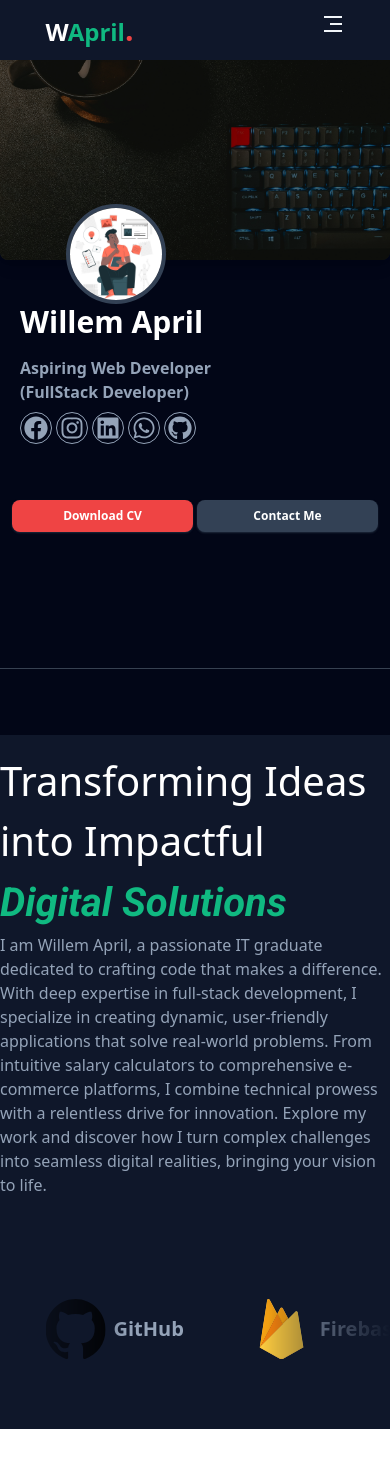
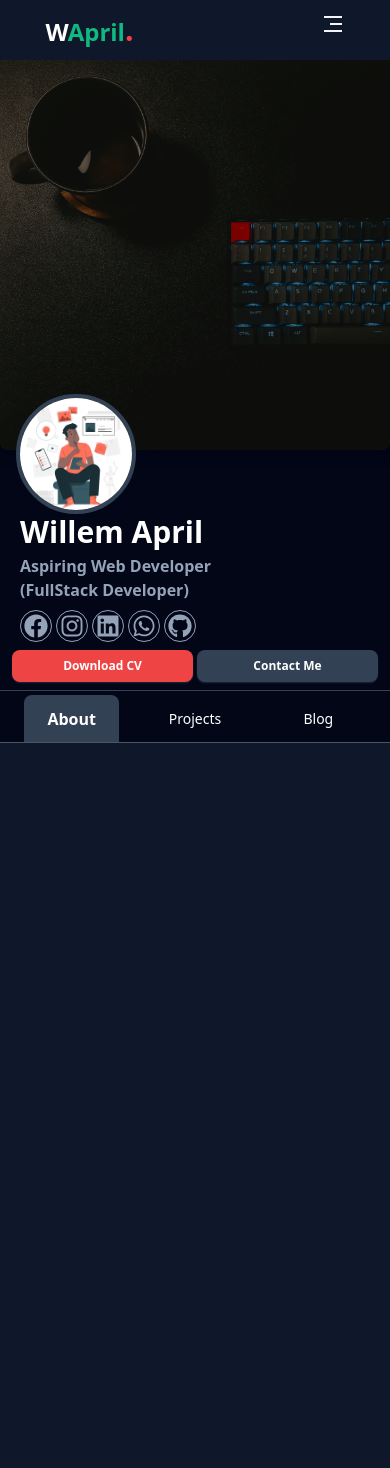
Before and after one commit to Willie3011/my-potfolio, a React (Vite) app: page / in a window 390 px wide. Shown: the top 1468 px of the page. Before the commit the page ends 1429 px from the top, so only its background shows below. Built offline with nearby package versions, Linux system fonts and the light colour scheme.

Commit message:
feature: created tabs

```diff
--- a/src/components/Header/Header.jsx
+++ b/src/components/Header/Header.jsx
@@ -1,27 +1,30 @@
+/* eslint-disable react/prop-types */
 import profile from '../../assets/banner.jpg'
 import banner from '../../assets/banner1.jpg';
 import { FaFacebook, FaLinkedin, FaInstagram, FaWhatsapp, FaGithub } from "react-icons/fa";
+import Tabs from '../Tabs/Tabs';
 
-function Header() {
+function Header({ tabs, activeTab, onTabClick }) {
+
     return (
-        <header className="-z-10 h-[80vh] w-full flex flex-col items-center bg-slate-950">
+        <header className="-z-10 h-[80vh] max-md:h-auto w-full flex flex-col items-center bg-slate-950">
             {/* Banner */}
             <div className="relative h-[30%] sm:h-[40%] md:h-[50%] lg:h-[60%] w-full lg:w-[90%] max-w-[1440px] rounded-b-lg shadow-lg overflow-hidden">
                 <img src={banner} className='h-full w-full object-cover' />
                 <div className="absolute left-0 top-0 h-full w-full opacity-50 bg-black"></div>
             </div>
             {/* Wrapper */}
-            <div className="relative mb-2 px-3 h-[60%] sm:h-[50%] md:h-[40%] lg:h-[30%] lg:w-[90%] w-full max-w-[1440px]">
+            <div className="relative mb-2 px-3 h-auto sm:h-1/2 md:h-[40%] lg:h-[30%] lg:w-[90%] w-full max-w-[1440px]">
                 {/* Profile Wrapper*/}
-                <div className="h-[80%] w-full flex items-start justify-between max-md:flex-col max-md:gap-2">
+                <div className="h-[80%] max-md:h-auto w-full flex items-start justify-between max-md:flex-col max-md:gap-2">
                     <div className="flex items-center h-full max-md:flex-col">
                         {/* Image */}
-                        <div className="-mt-14 2xl:-mt-40 lg:ml-8 max-sm:h-[100px] max-md:h-[150px] md:h-[180px] 2xl:h-[350px] cursor-pointer border-4 border-slate-700 rounded-full overflow-hidden bg-slate-600">
+                        <div className="-mt-14 2xl:-mt-40 max-md:-ml-20 lg:ml-8 max-sm:h-[120px] max-md:h-[150px] md:h-[180px] 2xl:h-[350px] cursor-pointer border-4 border-slate-700 rounded-full overflow-hidden bg-slate-600">
                             <img src={profile} className='w-full h-full object-cover' />
                         </div>
                         <div className="ml-2 2xl:-mt-32">
                             {/* Name and Profession */}
-                            <div className="flex flex-col gap-4">
+                            <div className="flex flex-col gap-1 2xl:gap-4">
                                 <h1 className='text-3xl 2xl:text-8xl font-bold'>Willem April</h1>
                                 <h2 className='text-slate-400 2xl:text-3xl 2xl:w-fit font-semibold w-[200px]'>Aspiring Web Developer (FullStack Developer)</h2>
                             </div>
@@ -70,7 +73,11 @@ function Header() {
 
             </div>
             <div className="h-[1px] w-full bg-gray-700"></div>
-            <div className="h-[10%]"></div>
+
+            {/* Tabs */}
+            <div className="max-md:h-auto w-full">
+                <Tabs tabs={tabs} activeTab={activeTab} onTabClick={onTabClick}/>
+            </div>
         </header>
     )
 }
--- /dev/null
+++ b/src/components/Tabs/Tabs.jsx
@@ -0,0 +1,23 @@
+/* eslint-disable react/prop-types */
+
+
+function Tabs({ tabs, activeTab, onTabClick }) {
+
+  return (
+    <div className="container h-12 border-b mt-1 border-gray-600">
+        <ul className="h-full flex items-center gap-7 px-6">
+        {tabs.map((tab) => (
+            <li
+            key={tab.id}
+            className={activeTab === tab.id ? "bg-slate-700 h-full rounded-t-lg flex justify-center items-center text-lg cursor-pointer font-semibold max-md:text-base w-[100px]" : "cursor-pointer hover:bg-slate-700 rounded-t-lg h-full w-[100px] flex items-center justify-center max-md:text-sm"}
+            onClick={() => onTabClick(tab.id)}
+            >
+                {tab.title}
+            </li>
+        ))}
+        </ul>
+    </div>
+  )
+}
+
+export default Tabs
--- a/src/pages/Home/Home.jsx
+++ b/src/pages/Home/Home.jsx
@@ -1,14 +1,49 @@
+import { useState } from "react";
 import Navbar from '../../components/Navbar/Navbar'
-import Banner from '../../sections/Banner/Banner'
-import Skills from '../../sections/Skills/Skills'
 import Header from '../../components/Header/Header'
+import About from '../../sections/About/About';
+import Projects from '../../sections/Projects/Projects';
+import Blog from '../../sections/Blog/Blog';
+
 function Home() {
+  const [activeTab, setActiveTab] = useState(1);
+  const tabs = [
+    {
+      id: 1,
+      title: 'About',
+    },
+    {
+      id: 2,
+      title: 'Projects',
+    },
+    {
+      id: 3,
+      title: 'Blog',
+    }
+  ]
+
+  const renderSection = () => {
+    switch (activeTab) {
+      case 1:
+        return <About />;
+      case 2:
+        return <Projects />;
+      case 3:
+        return <Blog />;
+
+    }
+  }
   return (
     <div className="h-auto">
-        <Navbar/>
-        <Header/>
-        <Banner/>
-        <Skills/>
+      <Navbar />
+      <Header tabs={tabs} activeTab={activeTab} onTabClick={setActiveTab}/>
+
+      {/* Tab content */}
+      <div className="">
+        {
+          renderSection()
+        }
+      </div>
     </div>
   )
 }
--- /dev/null
+++ b/src/sections/About/About.jsx
@@ -0,0 +1,16 @@
+
+
+function About() {
+  return (
+    <div className="h-screen">
+      {/* Personal Information */}
+      <div className=""></div>
+      {/* Education */}
+      <div className=""></div>
+      {/* Skills */}
+      <div className=""></div>
+    </div>
+  )
+}
+
+export default About
--- /dev/null
+++ b/src/sections/Blog/Blog.jsx
@@ -0,0 +1,8 @@
+
+function Blog() {
+  return (
+    <div className="h-screen">Blog</div>
+  )
+}
+
+export default Blog
--- /dev/null
+++ b/src/sections/Projects/Projects.jsx
@@ -0,0 +1,7 @@
+function Projects() {
+  return (
+    <div className="h-screen">Projects</div>
+  )
+}
+
+export default Projects
--- a/src/sections/Skills/Skills.jsx
+++ /dev/null
@@ -1,25 +0,0 @@
-import { useState, useEffect } from 'react';
-import { skills } from '../../data/data';
-import Skill from '../../components/Skill/Skill';
-
-function Skills() {
-    const [skillsArr, setSkillsArr] = useState([]);
-
-    useEffect(() => {
-        setSkillsArr(skills);
-    }, []);
-
-    console.log(skillsArr);
-    return (
-        <div className="h-[200px] relative w-full inline-flex flex-nowrap overflow-hidden [mask-image:_linear-gradient(to_right,transparent_0,_black_128px,_black_calc(100%-128px),transparent_100%)]">
-            <div className="flex w-200% animate-marquee-infinite">
-                <div className='w-[50%] gap-5 flex items-center justify-center md:justify-start whitespace-nowrap '>
-                    {skills.concat(skills).map((skill, index) => <Skill key={index} imgUrl={skill.imgUrl} title={skill.title} />
-                    )}
-                </div>
-            </div>
-            </div>
-            )
-}
-
-            export default Skills
```
